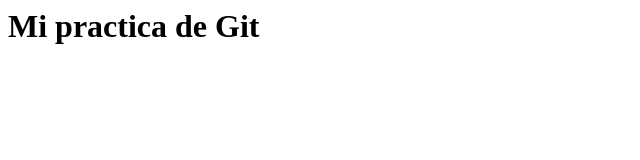
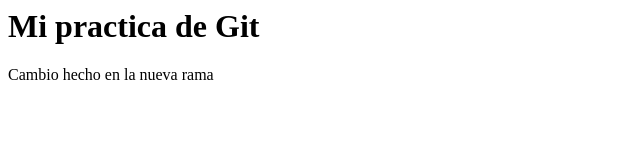
Before and after one commit to arielxchel07-blip/practica-git-ariel, a plain HTML site: page index.html in a window 1280 px wide. Shown: the whole page, without its empty margins (0-640 px from the left). Drawn offline with Linux system fonts and the light colour scheme.

Commit message:
Agrega parrafo en nueva-rama

```diff
--- a/index.html
+++ b/index.html
@@ -1 +1,2 @@
 <h1>Mi practica de Git</h1>
+<p>Cambio hecho en la nueva rama</p>
```
